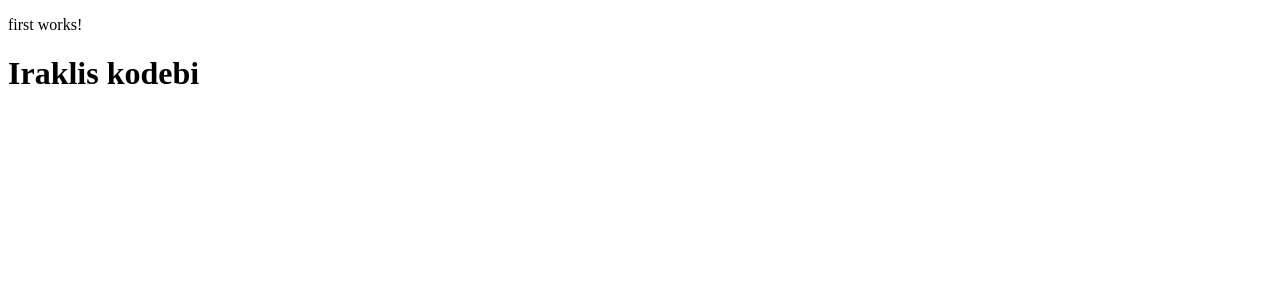
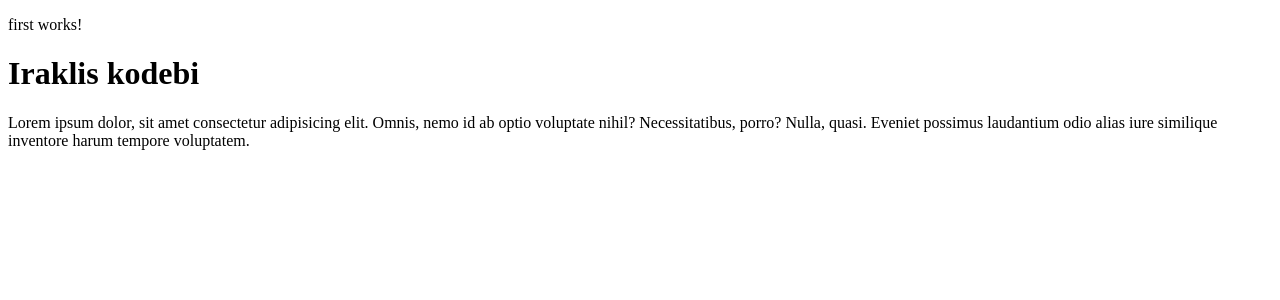
Before and after one commit to Adamashvili/angularwebsite, an Angular app: page / in a window 1280 px wide. Shown: the top 300 px of the page. Built offline with nearby package versions, Linux system fonts and the light colour scheme.

Commit message:
iraklis axali kodebi

```diff
--- a/src/app/first/first.component.html
+++ b/src/app/first/first.component.html
@@ -1,2 +1,7 @@
 <p>first works!</p>
 <h1>Iraklis kodebi</h1>
+<p>
+  Lorem ipsum dolor, sit amet consectetur adipisicing elit. Omnis, nemo id ab
+  optio voluptate nihil? Necessitatibus, porro? Nulla, quasi. Eveniet possimus
+  laudantium odio alias iure similique inventore harum tempore voluptatem.
+</p>
```
